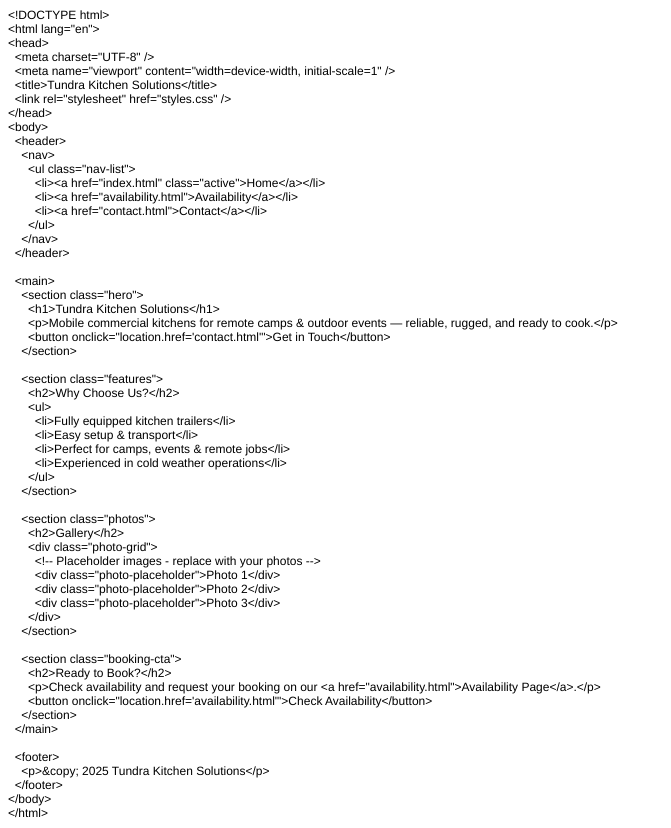
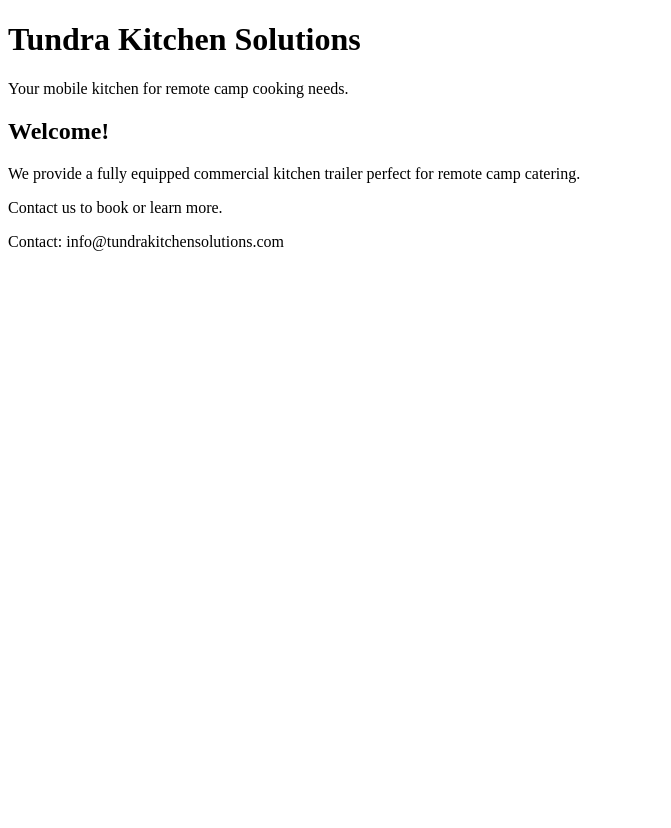
Before and after one commit to tundrakitchensolutions/tundrakitchensolutions.github.io, a plain HTML site: page index.html in a window 1280 px wide. Shown: the whole page, without its empty margins (0-671 px from the left). After the commit the page ends 800 px from the top, so only its background shows below. Drawn offline with Linux system fonts and the light colour scheme.

Commit message:
Update index.html

```diff
--- a/index.html
+++ b/index.html
@@ -1,74 +1,25 @@
-<!DOCTYPE html PUBLIC "-//W3C//DTD HTML 4.01//EN" "http://www.w3.org/TR/html4/strict.dtd">
-<html>
+<!DOCTYPE html>
+<html lang="en">
 <head>
-  <meta http-equiv="Content-Type" content="text/html; charset=utf-8">
-  <meta http-equiv="Content-Style-Type" content="text/css">
-  <title></title>
-  <meta name="Generator" content="Cocoa HTML Writer">
-  <meta name="CocoaVersion" content="2575.6">
-  <style type="text/css">
-    p.p1 {margin: 0.0px 0.0px 0.0px 0.0px; font: 12.0px Helvetica}
-    p.p2 {margin: 0.0px 0.0px 0.0px 0.0px; font: 12.0px Helvetica; min-height: 14.0px}
-  </style>
+  <meta charset="UTF-8" />
+  <meta name="viewport" content="width=device-width, initial-scale=1" />
+  <title>Tundra Kitchen Solutions</title>
+  <link rel="stylesheet" href="styles.css" />
 </head>
 <body>
-<p class="p1">&lt;!DOCTYPE html&gt;</p>
-<p class="p1">&lt;html lang="en"&gt;</p>
-<p class="p1">&lt;head&gt;</p>
-<p class="p1"><span class="Apple-converted-space">  </span>&lt;meta charset="UTF-8" /&gt;</p>
-<p class="p1"><span class="Apple-converted-space">  </span>&lt;meta name="viewport" content="width=device-width, initial-scale=1" /&gt;</p>
-<p class="p1"><span class="Apple-converted-space">  </span>&lt;title&gt;Tundra Kitchen Solutions&lt;/title&gt;</p>
-<p class="p1"><span class="Apple-converted-space">  </span>&lt;link rel="stylesheet" href="styles.css" /&gt;</p>
-<p class="p1">&lt;/head&gt;</p>
-<p class="p1">&lt;body&gt;</p>
-<p class="p1"><span class="Apple-converted-space">  </span>&lt;header&gt;</p>
-<p class="p1"><span class="Apple-converted-space">    </span>&lt;nav&gt;</p>
-<p class="p1"><span class="Apple-converted-space">      </span>&lt;ul class="nav-list"&gt;</p>
-<p class="p1"><span class="Apple-converted-space">        </span>&lt;li&gt;&lt;a href="index.html" class="active"&gt;Home&lt;/a&gt;&lt;/li&gt;</p>
-<p class="p1"><span class="Apple-converted-space">        </span>&lt;li&gt;&lt;a href="availability.html"&gt;Availability&lt;/a&gt;&lt;/li&gt;</p>
-<p class="p1"><span class="Apple-converted-space">        </span>&lt;li&gt;&lt;a href="contact.html"&gt;Contact&lt;/a&gt;&lt;/li&gt;</p>
-<p class="p1"><span class="Apple-converted-space">      </span>&lt;/ul&gt;</p>
-<p class="p1"><span class="Apple-converted-space">    </span>&lt;/nav&gt;</p>
-<p class="p1"><span class="Apple-converted-space">  </span>&lt;/header&gt;</p>
-<p class="p2"><br></p>
-<p class="p1"><span class="Apple-converted-space">  </span>&lt;main&gt;</p>
-<p class="p1"><span class="Apple-converted-space">    </span>&lt;section class="hero"&gt;</p>
-<p class="p1"><span class="Apple-converted-space">      </span>&lt;h1&gt;Tundra Kitchen Solutions&lt;/h1&gt;</p>
-<p class="p1"><span class="Apple-converted-space">      </span>&lt;p&gt;Mobile commercial kitchens for remote camps &amp; outdoor events — reliable, rugged, and ready to cook.&lt;/p&gt;</p>
-<p class="p1"><span class="Apple-converted-space">      </span>&lt;button onclick="location.href='contact.html'"&gt;Get in Touch&lt;/button&gt;</p>
-<p class="p1"><span class="Apple-converted-space">    </span>&lt;/section&gt;</p>
-<p class="p2"><br></p>
-<p class="p1"><span class="Apple-converted-space">    </span>&lt;section class="features"&gt;</p>
-<p class="p1"><span class="Apple-converted-space">      </span>&lt;h2&gt;Why Choose Us?&lt;/h2&gt;</p>
-<p class="p1"><span class="Apple-converted-space">      </span>&lt;ul&gt;</p>
-<p class="p1"><span class="Apple-converted-space">        </span>&lt;li&gt;Fully equipped kitchen trailers&lt;/li&gt;</p>
-<p class="p1"><span class="Apple-converted-space">        </span>&lt;li&gt;Easy setup &amp; transport&lt;/li&gt;</p>
-<p class="p1"><span class="Apple-converted-space">        </span>&lt;li&gt;Perfect for camps, events &amp; remote jobs&lt;/li&gt;</p>
-<p class="p1"><span class="Apple-converted-space">        </span>&lt;li&gt;Experienced in cold weather operations&lt;/li&gt;</p>
-<p class="p1"><span class="Apple-converted-space">      </span>&lt;/ul&gt;</p>
-<p class="p1"><span class="Apple-converted-space">    </span>&lt;/section&gt;</p>
-<p class="p2"><br></p>
-<p class="p1"><span class="Apple-converted-space">    </span>&lt;section class="photos"&gt;</p>
-<p class="p1"><span class="Apple-converted-space">      </span>&lt;h2&gt;Gallery&lt;/h2&gt;</p>
-<p class="p1"><span class="Apple-converted-space">      </span>&lt;div class="photo-grid"&gt;</p>
-<p class="p1"><span class="Apple-converted-space">        </span>&lt;!-- Placeholder images - replace with your photos --&gt;</p>
-<p class="p1"><span class="Apple-converted-space">        </span>&lt;div class="photo-placeholder"&gt;Photo 1&lt;/div&gt;</p>
-<p class="p1"><span class="Apple-converted-space">        </span>&lt;div class="photo-placeholder"&gt;Photo 2&lt;/div&gt;</p>
-<p class="p1"><span class="Apple-converted-space">        </span>&lt;div class="photo-placeholder"&gt;Photo 3&lt;/div&gt;</p>
-<p class="p1"><span class="Apple-converted-space">      </span>&lt;/div&gt;</p>
-<p class="p1"><span class="Apple-converted-space">    </span>&lt;/section&gt;</p>
-<p class="p2"><br></p>
-<p class="p1"><span class="Apple-converted-space">    </span>&lt;section class="booking-cta"&gt;</p>
-<p class="p1"><span class="Apple-converted-space">      </span>&lt;h2&gt;Ready to Book?&lt;/h2&gt;</p>
-<p class="p1"><span class="Apple-converted-space">      </span>&lt;p&gt;Check availability and request your booking on our &lt;a href="availability.html"&gt;Availability Page&lt;/a&gt;.&lt;/p&gt;</p>
-<p class="p1"><span class="Apple-converted-space">      </span>&lt;button onclick="location.href='availability.html'"&gt;Check Availability&lt;/button&gt;</p>
-<p class="p1"><span class="Apple-converted-space">    </span>&lt;/section&gt;</p>
-<p class="p1"><span class="Apple-converted-space">  </span>&lt;/main&gt;</p>
-<p class="p2"><br></p>
-<p class="p1"><span class="Apple-converted-space">  </span>&lt;footer&gt;</p>
-<p class="p1"><span class="Apple-converted-space">    </span>&lt;p&gt;&amp;copy; 2025 Tundra Kitchen Solutions&lt;/p&gt;</p>
-<p class="p1"><span class="Apple-converted-space">  </span>&lt;/footer&gt;</p>
-<p class="p1">&lt;/body&gt;</p>
-<p class="p1">&lt;/html&gt;</p>
+  <header>
+    <h1>Tundra Kitchen Solutions</h1>
+    <p>Your mobile kitchen for remote camp cooking needs.</p>
+  </header>
+  <main>
+    <section>
+      <h2>Welcome!</h2>
+      <p>We provide a fully equipped commercial kitchen trailer perfect for remote camp catering.</p>
+      <p>Contact us to book or learn more.</p>
+    </section>
+  </main>
+  <footer>
+    <p>Contact: info@tundrakitchensolutions.com</p>
+  </footer>
 </body>
 </html>
```
